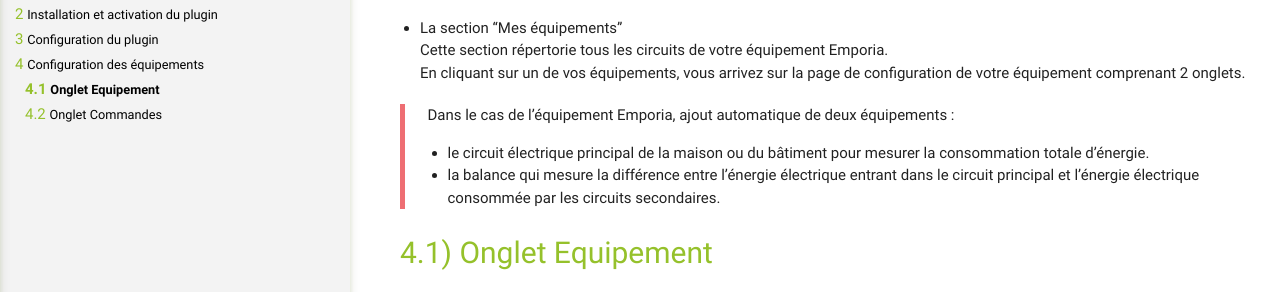
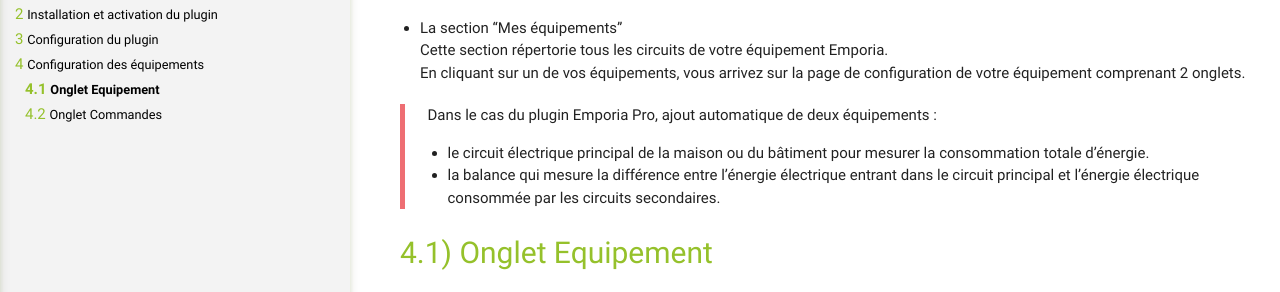
Before and after one commit to thanaus/jeedom_docs, a Jekyll site: the page built from plugins/emporiapro/fr_FR/index.md, in a window 1280 px wide and 900 px high, scrolled down 1335 px. Shown: the part 154-446 px from the top of the window. Built offline with Jekyll 4.4.1, drawn with Linux system fonts in a browser that asks for light colours.

Commit message:
Update index.md

```diff
--- a/plugins/emporiapro/fr_FR/index.md
+++ b/plugins/emporiapro/fr_FR/index.md
@@ -64,7 +64,7 @@ Cette section vous permet de configurer les paramètres de votre plugin Emporia
 Cette section répertorie tous les circuits de votre équipement Emporia.
 En cliquant sur un de vos équipements, vous arrivez sur la page de configuration de votre équipement comprenant 2 onglets.
 
->Dans le cas de l'équipement Emporia, ajout automatique de deux équipements :
+> Dans le cas du plugin Emporia Pro, ajout automatique de deux équipements :
 > - le circuit électrique principal de la maison ou du bâtiment pour mesurer la consommation totale d'énergie.
 > - la balance qui mesure la différence entre l'énergie électrique entrant dans le circuit principal et l'énergie électrique consommée par les circuits secondaires.
 
```
